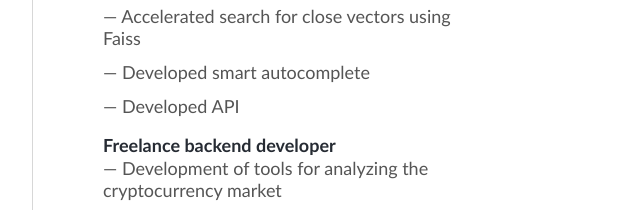
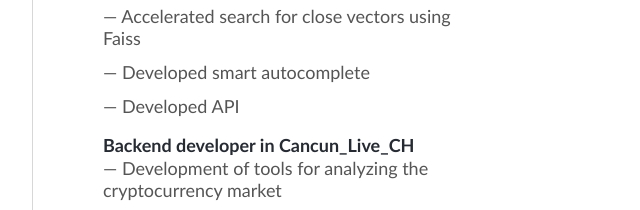
Before and after one commit to glchernenko1/CV, a website: page docs/index.html in a window 1280 px wide. Shown: the part 1140-1350 px from the top of the page, 158-798 px from the left. Drawn offline with Linux system fonts and the light colour scheme.

Commit message:
Update index.html

```diff
--- a/docs/index.html
+++ b/docs/index.html
@@ -99,7 +99,7 @@
                             </li>
                         </ul>
                          <div class="resume-page__body__body__text">
-                            <b>Freelance backend developer </b>
+                            <b>Backend developer in Cancun_Live_CH </b>
                         </div>
                         <ul class="dash">
                             <li class="introduction_text">
```
